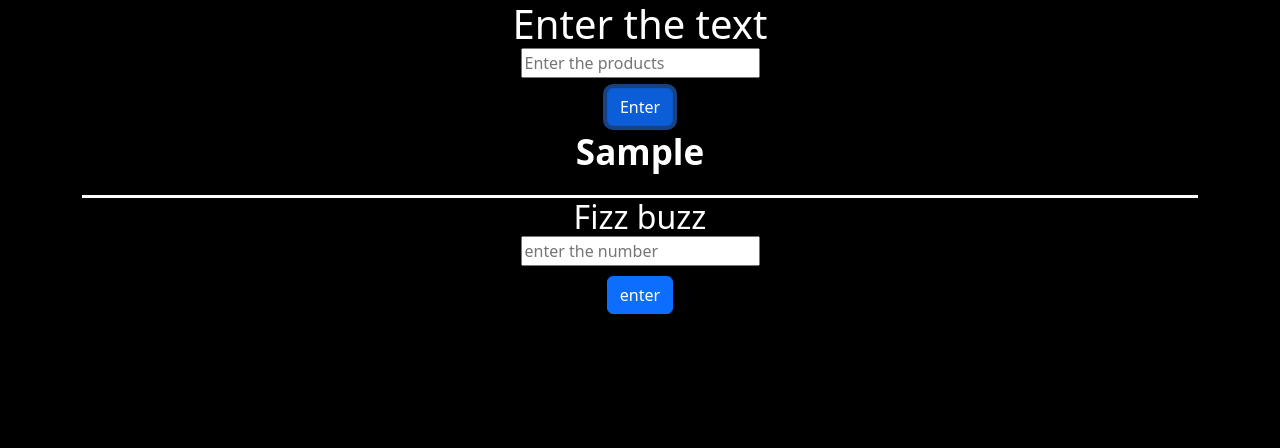
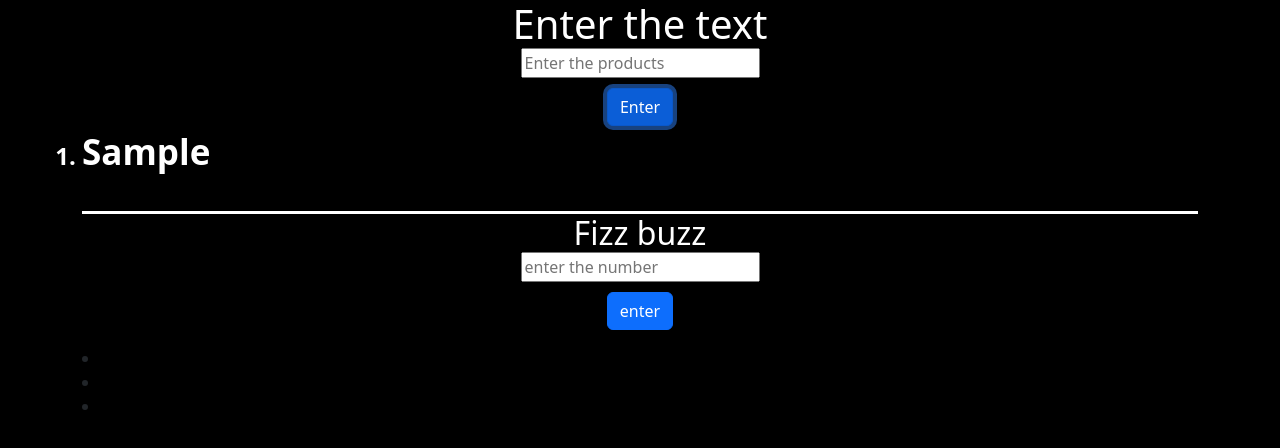
Before and after one commit to ibrohim8212/buzz-and-list, a plain HTML site: page index.html in a window 1280 px wide. Both pictures are taken after typing "Sample" into the empty fields and a click on the button "Enter". Drawn offline with Linux system fonts and the light colour scheme.

Commit message:
Add addendum
Signed-off-by: ibrohim8212 <iqudratov868@gmail.com>

```diff
--- a/css/main.css
+++ b/css/main.css
@@ -20,8 +20,16 @@ body {
 }
 
 .list{
-  list-style: none;
   padding: 0;
+  display: flex;
+  flex-wrap: wrap;
+  color: #fff;
+  font-weight: 900;
+  font-size: 24px;;
+}
+
+.item {
+  margin-right: 40px;
 }
 
 .text{
--- a/index.html
+++ b/index.html
@@ -17,7 +17,7 @@
 
       <button class="btn btn-primary" type="submit">Enter</button>
     </form>
-    <ul class="list"></ul>
+    <ol class="list"></ol>
 
     <span class="span"></span>
 
@@ -32,6 +32,10 @@
     </form>
 
     <p class="buzz-text"></p>
+
+    <dl><li></li>
+    <li></li>
+    <li></li></dl>
   </div>
 
   <script src="./js/script.js"></script>
```
